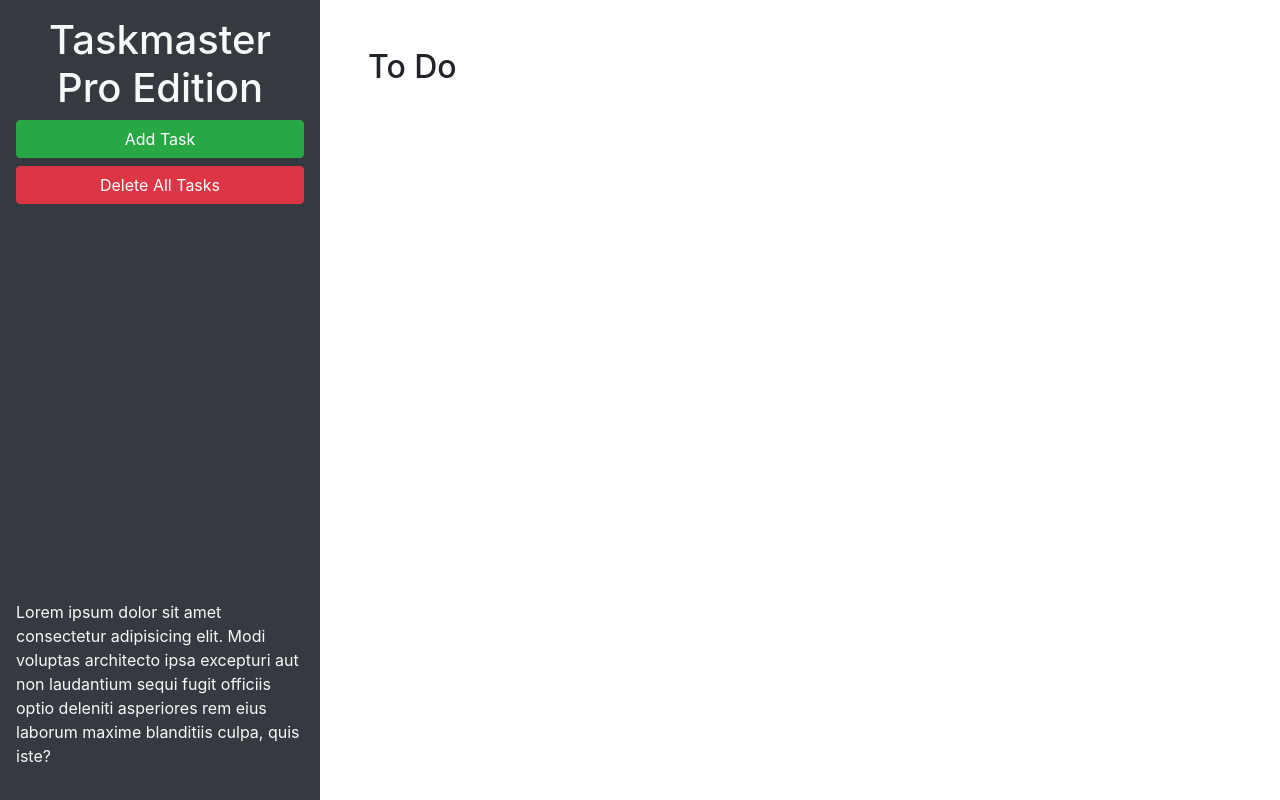
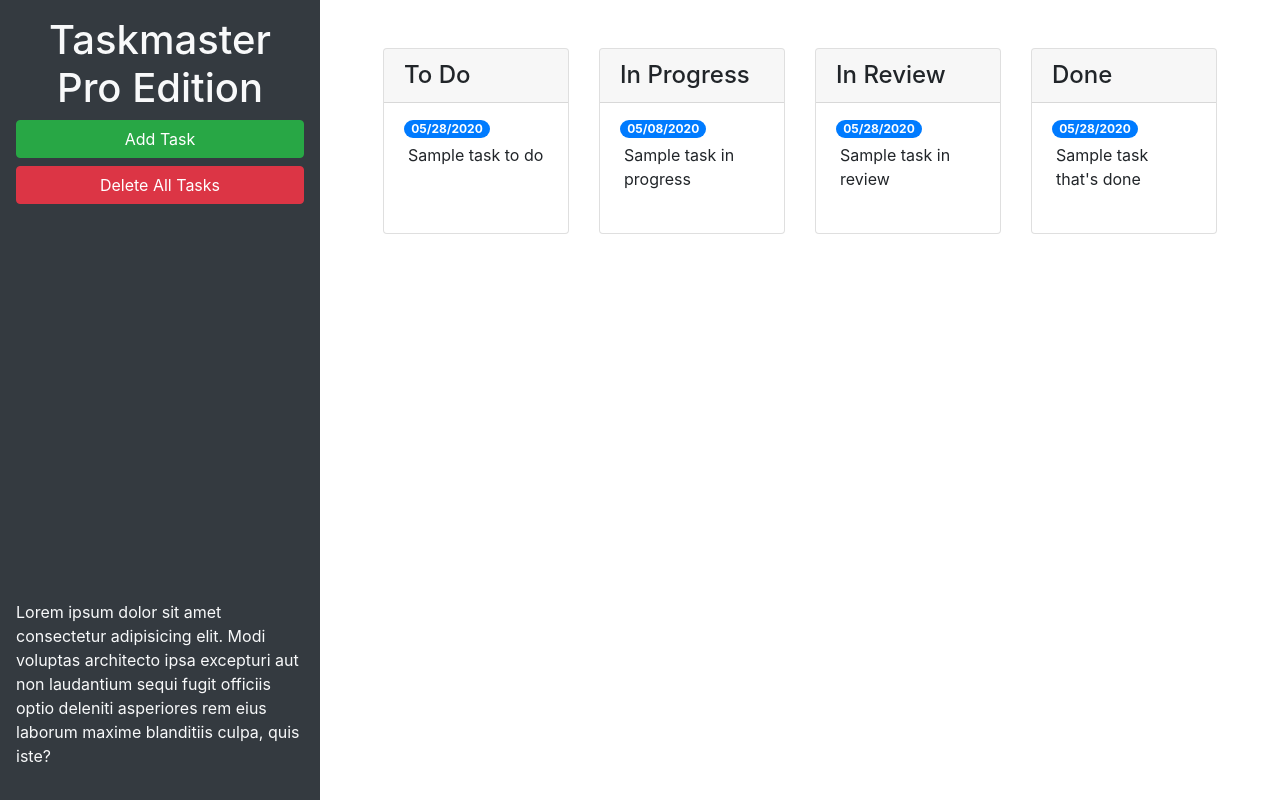
Before and after one commit to ashryan125/taskmaster-pro, a plain HTML site: page index.html in a window 1280 px wide. Drawn offline with nearby package versions, Linux system fonts and the light colour scheme.

Commit message:
added bootstrap columns and styling

```diff
--- a/index.html
+++ b/index.html
@@ -23,12 +23,64 @@
         laudantium sequi fugit officiis optio deleniti asperiores rem eius laborum maxime blanditiis culpa, quis iste?
       </p>
     </header>
+
     <main class="col-12 col-lg-9">
-      <div class="m-5">
-        <h2>To Do</h2>
-        <ul id="list-toDo" class="list-group"> </ul>
+      <div class="m-5 row justify-content-around">
+        <!-- todo start -->
+        <div class="col-12 col-md-6 col-xl-3 mb-3">
+          <div class="card">
+          <h4 class="card-header">To Do</h4>
+          <ul id="list-toDo" class="list-group list-group-flush">
+            <li class="list-group-item">
+              <span class="badge badge-primary badge-pill">05/28/2020</span>
+              <p class="m-1">Sample task to do</p>
+            </li>
+          </ul>
+        </div>
+        </div>
+        <!-- todo end -->
+        <!-- in progress start -->
+        <div class="col-12 col-md-6 col-xl-3 mb-3">
+          <div class="card">
+          <h4 class="card-header">In Progress</h4>
+          <ul id="list-inProgress" class="list-group list-group-flush">
+            <li class="list-group-item">
+              <span class="badge badge-primary badge-pill">05/08/2020</span>
+              <p class="m-1">Sample task in progress</p>
+            </li>
+          </ul>
+          </div>
+        </div>
+        <!-- in progress end -->
+        <!-- in review start -->
+        <div class="col-12 col-md-6 col-xl-3 mb-3">
+          <div class="card">
+          <h4 class="card-header">In Review</h4>
+          <ul id="list-inReview" class="list-group list-group-flush">
+            <li class="list-group-item">
+              <span class="badge badge-primary badge-pill">05/28/2020</span>
+              <p class="m-1">Sample task in review</p>
+            </li>
+          </ul>
+          </div>
+        </div>
+        <!-- in review end -->
+        <!-- done start -->
+        <div class="col-12 col-md-6 col-xl-3 mb-3">
+          <div class="card">
+          <h4 class="card-header">Done</h4>
+          <ul id="list-done" class="list-group list-group-flush">
+            <li class="list-group-item">
+              <span class="badge badge-primary badge-pill">05/28/2020</span>
+              <p class="m-1">Sample task that's done</p>
+            </li>
+          </ul>
+          </div>
+        </div>
+        <!-- done end -->
       </div>
     </main>
+
   </div>
 
   <!-- Modal -->
@@ -46,11 +98,11 @@
           <form>
             <div class="form-group">
               <label for="modalTaskDescription">Task description</label>
-              <textarea id="modalTaskDescription" rows="3"></textarea>
+              <textarea id="modalTaskDescription" rows="3" class="form-control"></textarea>
             </div>
             <div class="form-group">
               <label for="modalDueDate">Due date</label>
-              <input type="text" id="modalDueDate" placeholder="mm/dd/yyyy" autocomplete="off" />
+              <input type="text" class="form-control" id="modalDueDate" placeholder="mm/dd/yyyy" autocomplete="off" />
             </div>
           </form>
         </div>
```
